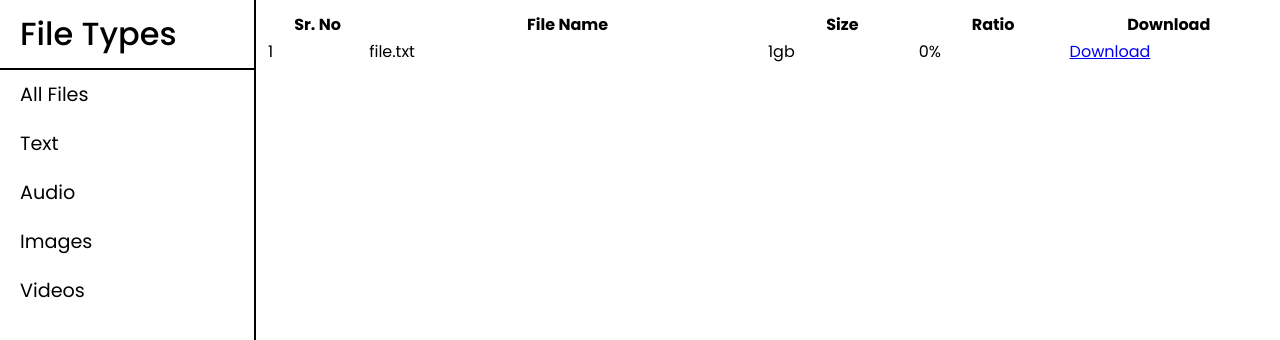
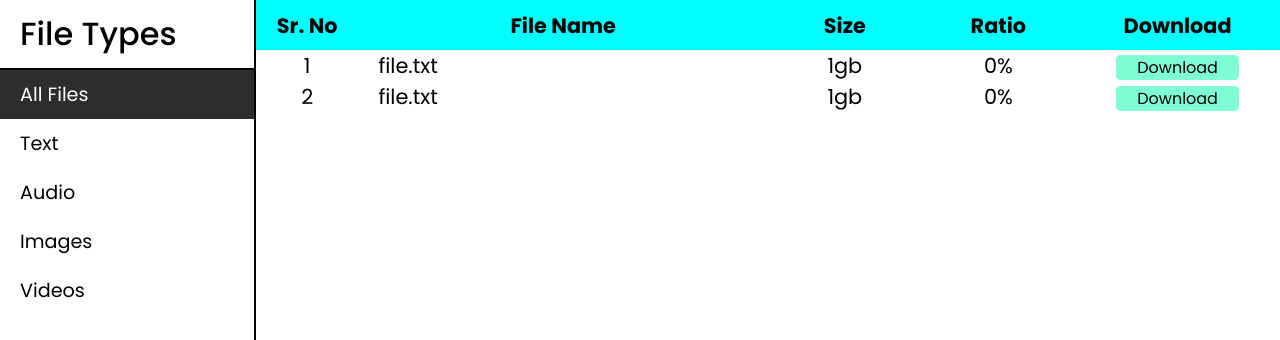
Before and after one commit to CodeRam2211/ToolsetUnbound23, a Flask app: template templates/files.html in a window 1280 px wide. Shown: the part 80-420 px from the top of the page. Run offline with Flask 3, Linux system fonts and the light colour scheme; the template is opened without the code that fills it, so the values that code supplies are empty.

Commit message:
Files page CSS changes

```diff
--- a/app.py
+++ b/app.py
@@ -40,6 +40,11 @@ def index():
 def dashboard() :
     return render_template('dashboard.html')
 
+@app.route('/files')
+@login_required
+def files():
+    return render_template('files.html')
+
 @app.route('/login',methods = ['POST'])
 def login():
     form = {'username': request.form.get('username'),'password':request.form.get('password')}
--- a/static/Styles/Dashboard/dashboard.css
+++ b/static/Styles/Dashboard/dashboard.css
@@ -8,7 +8,6 @@
 body {
   display: flex;
   flex-direction: column;
-  background-color: black;
 }
 body .main-body {
   display: flex;
--- a/static/Styles/Dashboard/dashboard.scss
+++ b/static/Styles/Dashboard/dashboard.scss
@@ -8,7 +8,6 @@
 body{
     display: flex;
     flex-direction: column;
-    background-color: black;
     .main-body{
         display: flex;
         align-items: center;
--- a/static/Styles/Files/files.css
+++ b/static/Styles/Files/files.css
@@ -41,29 +41,61 @@ body .main-body .l-panel .t-names .f-type:hover {
   cursor: pointer;
   background-color: rgb(187, 187, 187);
 }
+body .main-body .l-panel .t-names .active {
+  background-color: rgb(45, 45, 45);
+  color: white;
+}
+body .main-body .l-panel .t-names .active:hover {
+  background-color: rgb(45, 45, 45);
+}
 body .main-body .r-panel {
   width: 80vw;
 }
 body .main-body .r-panel .f-list {
+  padding: 10px;
+  font-size: 1.3rem;
+  border-collapse: collapse;
   width: 100%;
   padding: 10px;
 }
+body .main-body .r-panel .f-list th {
+  height: 50px;
+  background-color: aqua;
+}
+body .main-body .r-panel .f-list td {
+  text-align: center;
+}
+body .main-body .r-panel .f-list tr .link a {
+  font-size: 1rem;
+  padding: 0 20px;
+  border: 1px solid aquamarine;
+  border-radius: 5px;
+  width: 100%;
+  margin: 10px;
+  text-decoration: none;
+  color: black;
+  background-color: aquamarine;
+}
+body .main-body .r-panel .f-list tr .link a:hover {
+  color: aquamarine;
+  background-color: black;
+}
+body .main-body .r-panel .f-list .fame {
+  padding: 0 20px;
+  text-align: left;
+}
 body .main-body .r-panel .f-list colgroup .srno {
-  text-align: center;
   width: 10%;
 }
 body .main-body .r-panel .f-list colgroup .filename {
   width: 40%;
 }
 body .main-body .r-panel .f-list colgroup .size {
-  text-align: center;
   width: 15%;
 }
 body .main-body .r-panel .f-list colgroup .ratio {
-  text-align: center;
   width: 15%;
 }
 body .main-body .r-panel .f-list colgroup .dl {
-  text-align: center;
   width: 20%;
 }/*# sourceMappingURL=files.css.map */
--- a/static/Styles/Files/files.scss
+++ b/static/Styles/Files/files.scss
@@ -28,6 +28,7 @@ body{
                 border-bottom: 2px solid;
             }
             .t-names{
+
                 font-size: 1.2rem;
                 .f-type{
                     padding: 10px;
@@ -37,31 +38,71 @@ body{
                     cursor: pointer;
                     background-color: rgb(187, 187, 187)
                 }
+                .active{
+                    background-color: rgb(45, 45, 45);
+                    color: white;
+                }
+                .active:hover{
+                    background-color: rgb(45, 45, 45);
+                }
             }
         }
         .r-panel{
             width: 80vw;
             .f-list{
+
+                padding: 10px;
+                font-size: 1.3rem;
+                border-collapse: collapse;
+
                 width: 100%;
                 padding: 10px;
+                th{
+                    height: 50px;
+                    background-color: aqua;
+                }
+                td{
+                    text-align: center;
+                }
+                tr{
+                  .link{
+
+                    a{
+                        font-size: 1rem;
+                        padding: 0 20px;
+                        border: 1px solid aquamarine;
+                        border-radius: 5px;
+                        width: 100%;
+                        margin: 10px;
+                        text-decoration: none;
+                        color: black;
+                        background-color: aquamarine;
+                    }
+                    a:hover{
+                        color: aquamarine;
+                        background-color: black;
+                    }
+                  }
+                }
+                .fame{
+
+                    padding: 0 20px;
+                    text-align: left;
+                }
                 colgroup{
                     .srno{
-                        text-align: center;
                         width: 10%;
                     }
                     .filename{
                         width: 40%;
                     }
                     .size{
-                        text-align: center;
                         width: 15%;
                     }
                     .ratio{
-                        text-align: center;
                         width: 15%;
                     }
                     .dl{
-                        text-align: center;
                         width: 20%;
                     }
                 }
--- a/templates/files.html
+++ b/templates/files.html
@@ -29,7 +29,7 @@
                 File Types
             </div>
             <div class="t-names">
-                <div class="all-files f-type">All Files</div>
+                <div class="all-files f-type active">All Files</div>
                 <div class="t-files f-type">Text</div>
                 <div class="a-files f-type">Audio</div>
                 <div class="i-files f-type">Images</div>
@@ -54,11 +54,18 @@
                     <th>Download</th>
                 </tr>
                 <tr>
-                    <td class="">1</td>
-                    <td>file.txt</td>
-                    <td>1gb</td>
-                    <td>0%</td>
-                    <td><a href="https://www.youtube.com/watch?v=dQw4w9WgXcQ">Download</a></td>
+                    <td class="sr-no">1</td>
+                    <td class="fame">file.txt</td>
+                    <td class="si">1gb</td>
+                    <td class="rat">0%</td>
+                    <td class="link"><a href="https://www.youtube.com/watch?v=dQw4w9WgXcQ">Download</a></td>
+                </tr>
+                <tr>
+                    <td class="sr-no">2</td>
+                    <td class="fame">file.txt</td>
+                    <td class="si">1gb</td>
+                    <td class="rat">0%</td>
+                    <td class="link"><a href="https://www.youtube.com/watch?v=dQw4w9WgXcQ">Download</a></td>
                 </tr>
                 </tbody>
             </table>
```
Also changed, not shown: 2 other files.
